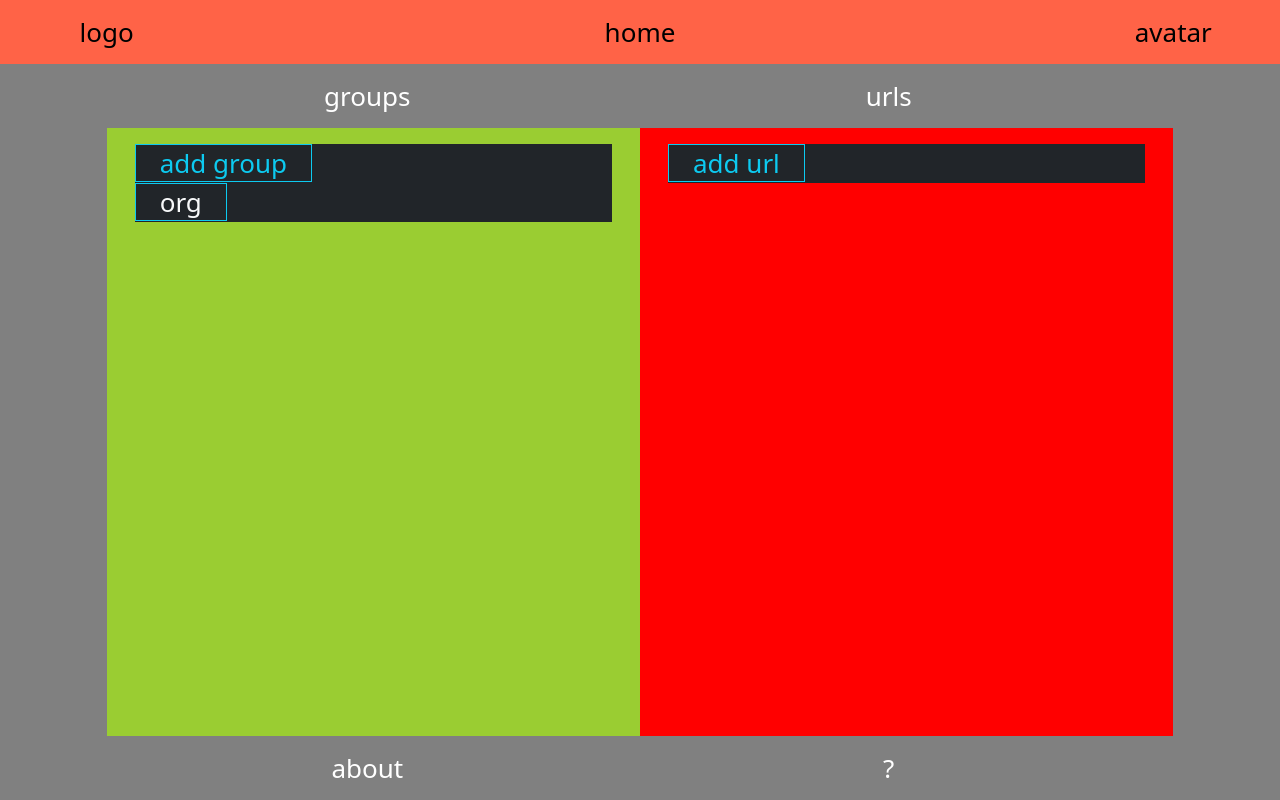
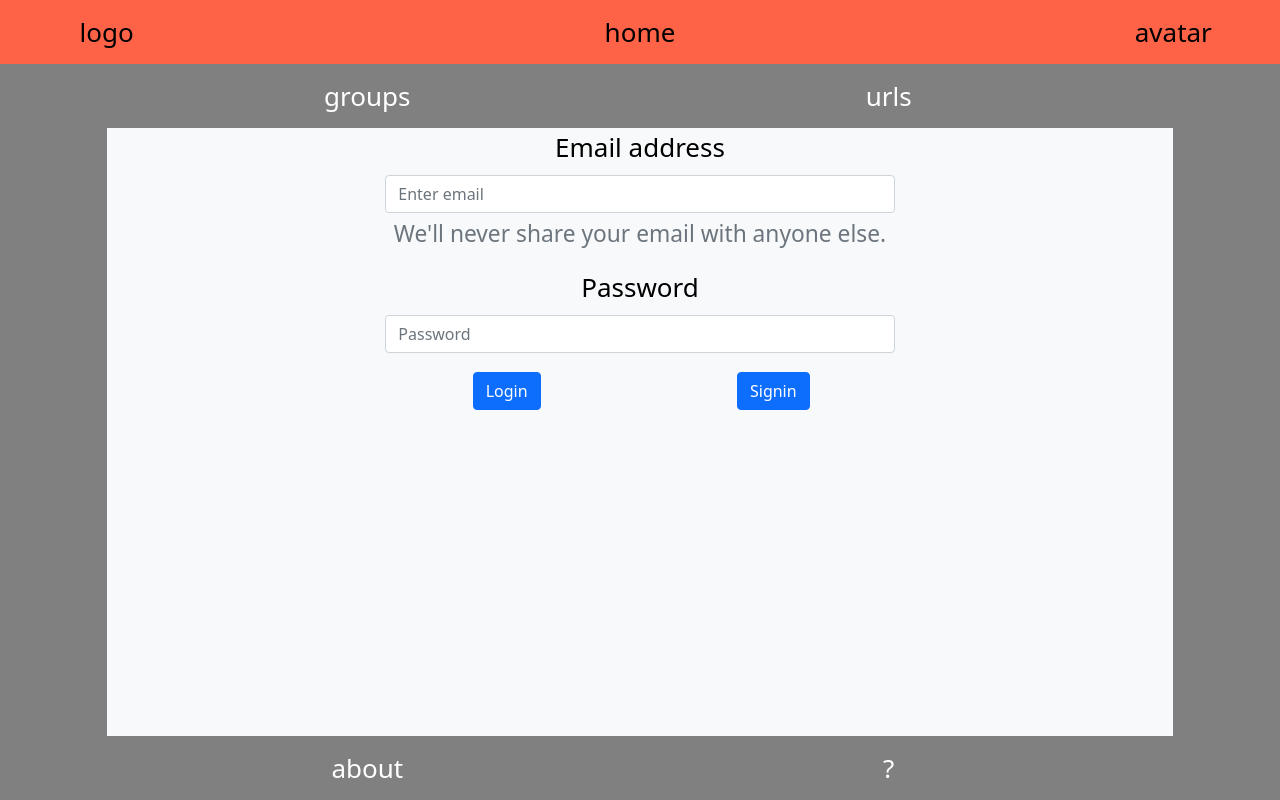
Before and after one commit to marcosaccarola/Url-Saver-fe, a React (Create React App) app: page / in a window 1280 px wide. Built offline with nearby package versions, Linux system fonts and the light colour scheme.

Commit message:
Login component & form

```diff
--- a/src/components/000-Home.jsx
+++ b/src/components/000-Home.jsx
@@ -7,150 +7,150 @@ import ControlsBelow from './400-ControlsBelow'
 
 const Home=()=>{
     const[user,setUser]=useState(
-        {
-            "_id":"1",
-            "user":"Marco",
-            "email":"marco@gmail.com",
-            "pw":"1234",
-            "avatar":"https://images.unsplash.com/photo-1599598425947-5202edd56bdb?ixlib=rb-1.2.1&ixid=MnwxMjA3fDB8MHxwaG90by1wYWdlfHx8fGVufDB8fHx8&auto=format&fit=crop&w=1471&q=80",
-            "groups":[
-                {
-                    "groupName":"org",
-                    "groupNumber":1,
-                    "groupColor":2,
-                    "groupDetailsTitle":"Organization",
-                    "groupDetailsText":"Here I put my basic urls like: calendar, email, gdrive",
-                    "urls":[
-                        {
-                            "urlName":"marco.saccarola.dev@gmail.com",
-                            "urlString":"https://mail.google.com/mail/u/1/#inbox",
-                            "urlNumber":1,
-                            "urlDetailsTitle":"Gmail",
-                            "urlDetails":"Developer email"
-                        },
-                        {
-                            "urlName":"google",
-                            "urlString":"https://www.google.it/",
-                            "urlNumber":1,
-                            "urlDetailsTitle":"Gmail",
-                            "urlDetails":"Developer email"
-                        },
-                        {
-                            "urlName":"Ansa",
-                            "urlString":"https://www.ansa.it/",
-                            "urlNumber":1,
-                            "urlDetailsTitle":"Gmail",
-                            "urlDetails":"Developer email"
-                        },
-                        {
-                            "urlName":"marco.saccarola.dev@gmail.com",
-                            "urlString":"https://mail.google.com/mail/u/1/#inbox",
-                            "urlNumber":1,
-                            "urlDetailsTitle":"Gmail",
-                            "urlDetails":"Developer email"
-                        },
-                        {
-                            "urlName":"google",
-                            "urlString":"https://www.google.it/",
-                            "urlNumber":1,
-                            "urlDetailsTitle":"Gmail",
-                            "urlDetails":"Developer email"
-                        },
-                        {
-                            "urlName":"Ansa",
-                            "urlString":"https://www.ansa.it/",
-                            "urlNumber":1,
-                            "urlDetailsTitle":"Gmail",
-                            "urlDetails":"Developer email"
-                        },
-                        {
-                            "urlName":"marco.saccarola.dev@gmail.com",
-                            "urlString":"https://mail.google.com/mail/u/1/#inbox",
-                            "urlNumber":1,
-                            "urlDetailsTitle":"Gmail",
-                            "urlDetails":"Developer email"
-                        },
-                        {
-                            "urlName":"google",
-                            "urlString":"https://www.google.it/",
-                            "urlNumber":1,
-                            "urlDetailsTitle":"Gmail",
-                            "urlDetails":"Developer email"
-                        },
-                        {
-                            "urlName":"Ansa",
-                            "urlString":"https://www.ansa.it/",
-                            "urlNumber":1,
-                            "urlDetailsTitle":"Gmail",
-                            "urlDetails":"Developer email"
-                        },
-                        {
-                            "urlName":"marco.saccarola.dev@gmail.com",
-                            "urlString":"https://mail.google.com/mail/u/1/#inbox",
-                            "urlNumber":1,
-                            "urlDetailsTitle":"Gmail",
-                            "urlDetails":"Developer email"
-                        },
-                        {
-                            "urlName":"google",
-                            "urlString":"https://www.google.it/",
-                            "urlNumber":1,
-                            "urlDetailsTitle":"Gmail",
-                            "urlDetails":"Developer email"
-                        },
-                        {
-                            "urlName":"Ansa",
-                            "urlString":"https://www.ansa.it/",
-                            "urlNumber":1,
-                            "urlDetailsTitle":"Gmail",
-                            "urlDetails":"Developer email"
-                        },
-                        {
-                            "urlName":"marco.saccarola.dev@gmail.com",
-                            "urlString":"https://mail.google.com/mail/u/1/#inbox",
-                            "urlNumber":1,
-                            "urlDetailsTitle":"Gmail",
-                            "urlDetails":"Developer email"
-                        },
-                        {
-                            "urlName":"google",
-                            "urlString":"https://www.google.it/",
-                            "urlNumber":1,
-                            "urlDetailsTitle":"Gmail",
-                            "urlDetails":"Developer email"
-                        },
-                        {
-                            "urlName":"Ansa",
-                            "urlString":"https://www.ansa.it/",
-                            "urlNumber":1,
-                            "urlDetailsTitle":"Gmail",
-                            "urlDetails":"Developer email"
-                        },
-                        {
-                            "urlName":"marco.saccarola.dev@gmail.com",
-                            "urlString":"https://mail.google.com/mail/u/1/#inbox",
-                            "urlNumber":1,
-                            "urlDetailsTitle":"Gmail",
-                            "urlDetails":"Developer email"
-                        },
-                        {
-                            "urlName":"google",
-                            "urlString":"https://www.google.it/",
-                            "urlNumber":1,
-                            "urlDetailsTitle":"Gmail",
-                            "urlDetails":"Developer email"
-                        },
-                        {
-                            "urlName":"Ansa",
-                            "urlString":"https://www.ansa.it/",
-                            "urlNumber":1,
-                            "urlDetailsTitle":"Gmail",
-                            "urlDetails":"Developer email"
-                        },
-                    ]
-                }
-            ]
-        }
+        // {
+        //     "_id":"1",
+        //     "user":"Marco",
+        //     "email":"marco@gmail.com",
+        //     "pw":"1234",
+        //     "avatar":"https://images.unsplash.com/photo-1599598425947-5202edd56bdb?ixlib=rb-1.2.1&ixid=MnwxMjA3fDB8MHxwaG90by1wYWdlfHx8fGVufDB8fHx8&auto=format&fit=crop&w=1471&q=80",
+        //     "groups":[
+        //         {
+        //             "groupName":"org",
+        //             "groupNumber":1,
+        //             "groupColor":2,
+        //             "groupDetailsTitle":"Organization",
+        //             "groupDetailsText":"Here I put my basic urls like: calendar, email, gdrive",
+        //             "urls":[
+        //                 {
+        //                     "urlName":"marco.saccarola.dev@gmail.com",
+        //                     "urlString":"https://mail.google.com/mail/u/1/#inbox",
+        //                     "urlNumber":1,
+        //                     "urlDetailsTitle":"Gmail",
+        //                     "urlDetails":"Developer email"
+        //                 },
+        //                 {
+        //                     "urlName":"google",
+        //                     "urlString":"https://www.google.it/",
+        //                     "urlNumber":1,
+        //                     "urlDetailsTitle":"Gmail",
+        //                     "urlDetails":"Developer email"
+        //                 },
+        //                 {
+        //                     "urlName":"Ansa",
+        //                     "urlString":"https://www.ansa.it/",
+        //                     "urlNumber":1,
+        //                     "urlDetailsTitle":"Gmail",
+        //                     "urlDetails":"Developer email"
+        //                 },
+        //                 {
+        //                     "urlName":"marco.saccarola.dev@gmail.com",
+        //                     "urlString":"https://mail.google.com/mail/u/1/#inbox",
+        //                     "urlNumber":1,
+        //                     "urlDetailsTitle":"Gmail",
+        //                     "urlDetails":"Developer email"
+        //                 },
+        //                 {
+        //                     "urlName":"google",
+        //                     "urlString":"https://www.google.it/",
+        //                     "urlNumber":1,
+        //                     "urlDetailsTitle":"Gmail",
+        //                     "urlDetails":"Developer email"
+        //                 },
+        //                 {
+        //                     "urlName":"Ansa",
+        //                     "urlString":"https://www.ansa.it/",
+        //                     "urlNumber":1,
+        //                     "urlDetailsTitle":"Gmail",
+        //                     "urlDetails":"Developer email"
+        //                 },
+        //                 {
+        //                     "urlName":"marco.saccarola.dev@gmail.com",
+        //                     "urlString":"https://mail.google.com/mail/u/1/#inbox",
+        //                     "urlNumber":1,
+        //                     "urlDetailsTitle":"Gmail",
+        //                     "urlDetails":"Developer email"
+        //                 },
+        //                 {
+        //                     "urlName":"google",
+        //                     "urlString":"https://www.google.it/",
+        //                     "urlNumber":1,
+        //                     "urlDetailsTitle":"Gmail",
+        //                     "urlDetails":"Developer email"
+        //                 },
+        //                 {
+        //                     "urlName":"Ansa",
+        //                     "urlString":"https://www.ansa.it/",
+        //                     "urlNumber":1,
+        //                     "urlDetailsTitle":"Gmail",
+        //                     "urlDetails":"Developer email"
+        //                 },
+        //                 {
+        //                     "urlName":"marco.saccarola.dev@gmail.com",
+        //                     "urlString":"https://mail.google.com/mail/u/1/#inbox",
+        //                     "urlNumber":1,
+        //                     "urlDetailsTitle":"Gmail",
+        //                     "urlDetails":"Developer email"
+        //                 },
+        //                 {
+        //                     "urlName":"google",
+        //                     "urlString":"https://www.google.it/",
+        //                     "urlNumber":1,
+        //                     "urlDetailsTitle":"Gmail",
+        //                     "urlDetails":"Developer email"
+        //                 },
+        //                 {
+        //                     "urlName":"Ansa",
+        //                     "urlString":"https://www.ansa.it/",
+        //                     "urlNumber":1,
+        //                     "urlDetailsTitle":"Gmail",
+        //                     "urlDetails":"Developer email"
+        //                 },
+        //                 {
+        //                     "urlName":"marco.saccarola.dev@gmail.com",
+        //                     "urlString":"https://mail.google.com/mail/u/1/#inbox",
+        //                     "urlNumber":1,
+        //                     "urlDetailsTitle":"Gmail",
+        //                     "urlDetails":"Developer email"
+        //                 },
+        //                 {
+        //                     "urlName":"google",
+        //                     "urlString":"https://www.google.it/",
+        //                     "urlNumber":1,
+        //                     "urlDetailsTitle":"Gmail",
+        //                     "urlDetails":"Developer email"
+        //                 },
+        //                 {
+        //                     "urlName":"Ansa",
+        //                     "urlString":"https://www.ansa.it/",
+        //                     "urlNumber":1,
+        //                     "urlDetailsTitle":"Gmail",
+        //                     "urlDetails":"Developer email"
+        //                 },
+        //                 {
+        //                     "urlName":"marco.saccarola.dev@gmail.com",
+        //                     "urlString":"https://mail.google.com/mail/u/1/#inbox",
+        //                     "urlNumber":1,
+        //                     "urlDetailsTitle":"Gmail",
+        //                     "urlDetails":"Developer email"
+        //                 },
+        //                 {
+        //                     "urlName":"google",
+        //                     "urlString":"https://www.google.it/",
+        //                     "urlNumber":1,
+        //                     "urlDetailsTitle":"Gmail",
+        //                     "urlDetails":"Developer email"
+        //                 },
+        //                 {
+        //                     "urlName":"Ansa",
+        //                     "urlString":"https://www.ansa.it/",
+        //                     "urlNumber":1,
+        //                     "urlDetailsTitle":"Gmail",
+        //                     "urlDetails":"Developer email"
+        //                 },
+        //             ]
+        //         }
+        //     ]
+        // }
     )
 
     return(
--- a/src/components/300-Central.jsx
+++ b/src/components/300-Central.jsx
@@ -1,6 +1,7 @@
 import { useState } from 'react'
 import { Col, Container, Row } from 'react-bootstrap'
 import './000.css'
+import Login from './305-Login'
 import BoxGroups from './310-BoxGroups'
 import BoxUrls from './320-BoxUrls'
 
@@ -15,12 +16,21 @@ const Central=({user})=>{
 
                 <Col sm={10}>
                     <Row className='central text-black'>
-                        <Col sm={6} className='box-groups overY'>
-                            <BoxGroups user={user} setSelectedGroup={setSelectedGroup} />
+                        {user
+                        ?
+                        <>
+                            <Col sm={6} className='box-groups overY'>
+                                <BoxGroups user={user} setSelectedGroup={setSelectedGroup} />
+                            </Col>
+                            <Col sm={6} className='box-urls overY'>
+                                <BoxUrls selectedGroup={selectedGroup} />
+                            </Col>
+                        </>
+                        :
+                        <Col sm={12} className='bg-light'>
+                            <Login />
                         </Col>
-                        <Col sm={6} className='box-urls overY'>
-                            <BoxUrls selectedGroup={selectedGroup} />
-                        </Col>
+                        }
                     </Row>
                 </Col>
 
--- /dev/null
+++ b/src/components/305-Login.jsx
@@ -0,0 +1,43 @@
+import { useState } from "react"
+import { Button, Col, Form, Row } from "react-bootstrap"
+
+const Login=()=>{
+    const[email,setEmail]=useState()
+    const[pw,setPw]=useState()
+
+    return(
+        <Row className='justify-content-center'>
+            <Col sm={6}>
+                <Form>
+                    <Form.Group className="mb-3" controlId="formBasicEmail">
+                        <Form.Label>Email address</Form.Label>
+                        <Form.Control type="email" placeholder="Enter email" />
+                        <Form.Text className="text-muted">
+                        We'll never share your email with anyone else.
+                        </Form.Text>
+                    </Form.Group>
+
+                    <Form.Group className="mb-3" controlId="formBasicPassword">
+                        <Form.Label>Password</Form.Label>
+                        <Form.Control type="password" placeholder="Password" />
+                    </Form.Group>
+
+                    <Row>
+                        <Col sm={6}>
+                            <Button variant="primary" type="submit">
+                                Login
+                            </Button>
+                        </Col>
+                        <Col sm={6}>
+                            <Button variant="primary" type="submit">
+                                Signin
+                            </Button>
+                        </Col>
+                    </Row>
+                </Form>
+            </Col>
+        </Row>
+    )
+}
+
+export default Login
```
